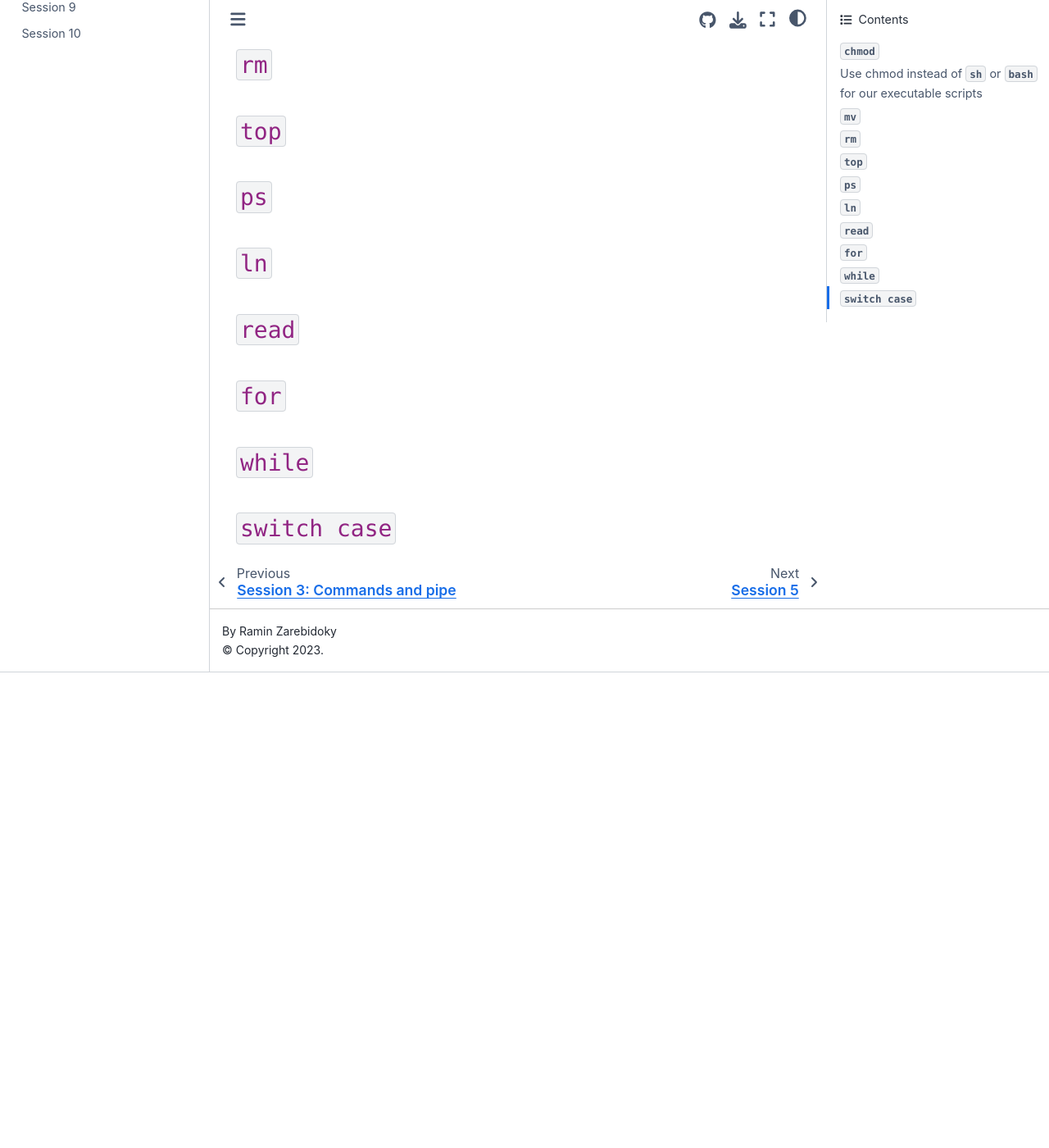
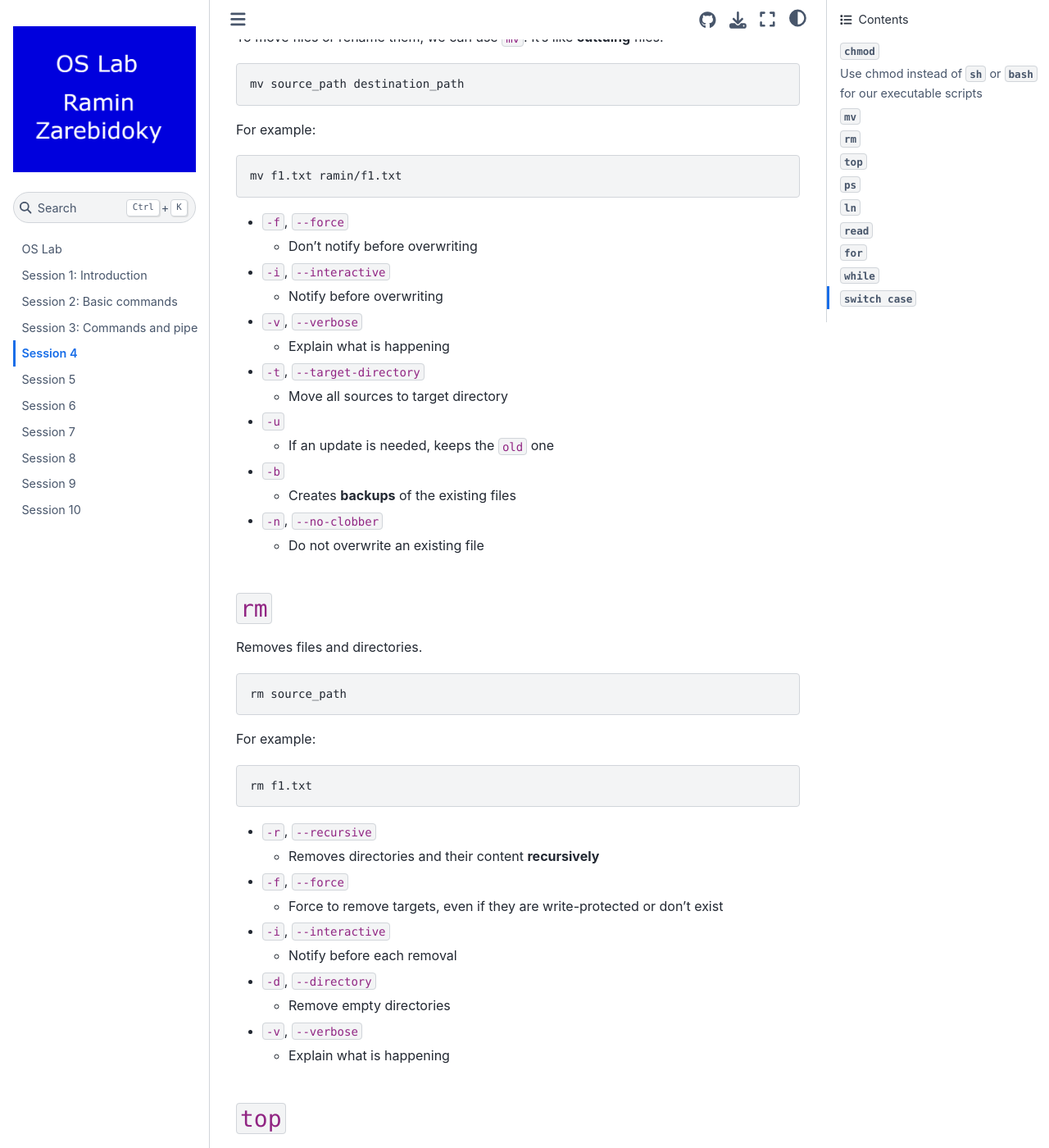
Before and after one commit to LiterallyTheOne/os_lab, a Jupyter Book: the page built from docs/session_4.md, in a window 1280 px wide and 1400 px high, scrolled down 2890 px. Shown: the whole window at 82% size. Built offline with Jupyter Book 1.0.4 settings and Sphinx 7.4.7 and the Sphinx Book theme 1.1.4, drawn with Linux system fonts in a browser that asks for light colours; before the commit the page ends 3710 px from its top, so only the background shows below that.

Commit message:
Add mv and rm

````diff
--- a/docs/session_4.md
+++ b/docs/session_4.md
@@ -116,7 +116,58 @@ chmod u+x script.sh
 
 ## `mv`
 
+To move files or rename them, we can use `mv`.
+It's like **cuttuing** files.
+
+```shell
+mv source_path destination_path
+```
+
+For example:
+
+```shell
+mv f1.txt ramin/f1.txt
+```
+
+* `-f`, `--force`
+  * Don't notify before overwriting
+* `-i`, `--interactive`
+  * Notify before overwriting
+* `-v`, `--verbose`
+  * Explain what is happening
+* `-t`, `--target-directory`
+  * Move all sources to target directory
+* `-u`
+  * If an update is needed, keeps the `old` one
+* `-b`
+  * Creates **backups** of the existing files
+* `-n`, `--no-clobber`
+  * Do not overwrite an existing file
+
 ## `rm`
+
+Removes files and directories.
+
+```shell
+rm source_path
+```
+
+For example:
+
+```shell
+rm f1.txt
+```
+
+* `-r`, `--recursive`
+  * Removes directories and their content **recursively**
+* `-f`, `--force`
+  * Force to remove targets, even if they are write-protected or don't exist
+* `-i`, `--interactive`
+  * Notify before each removal
+* `-d`, `--directory`
+  * Remove empty directories
+* `-v`, `--verbose`
+  * Explain what is happening
 
 ## `top`
 
````
